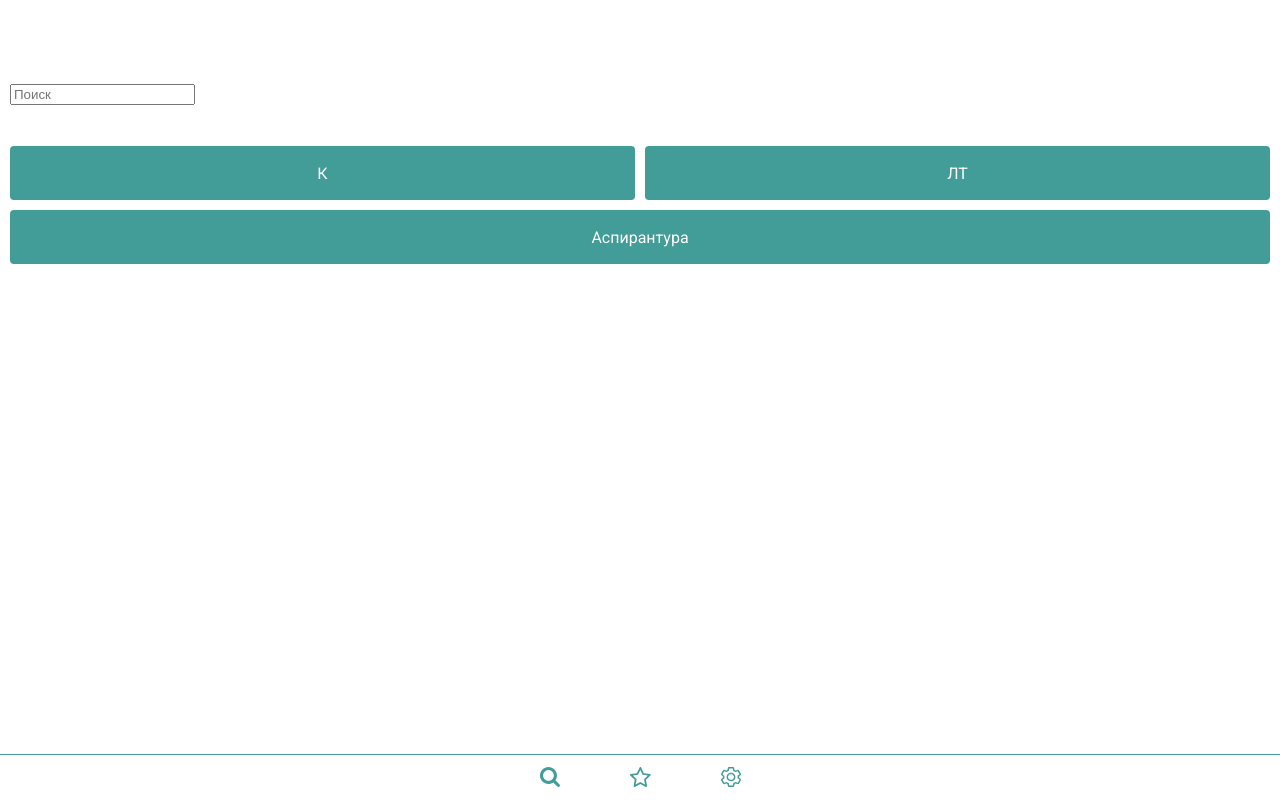
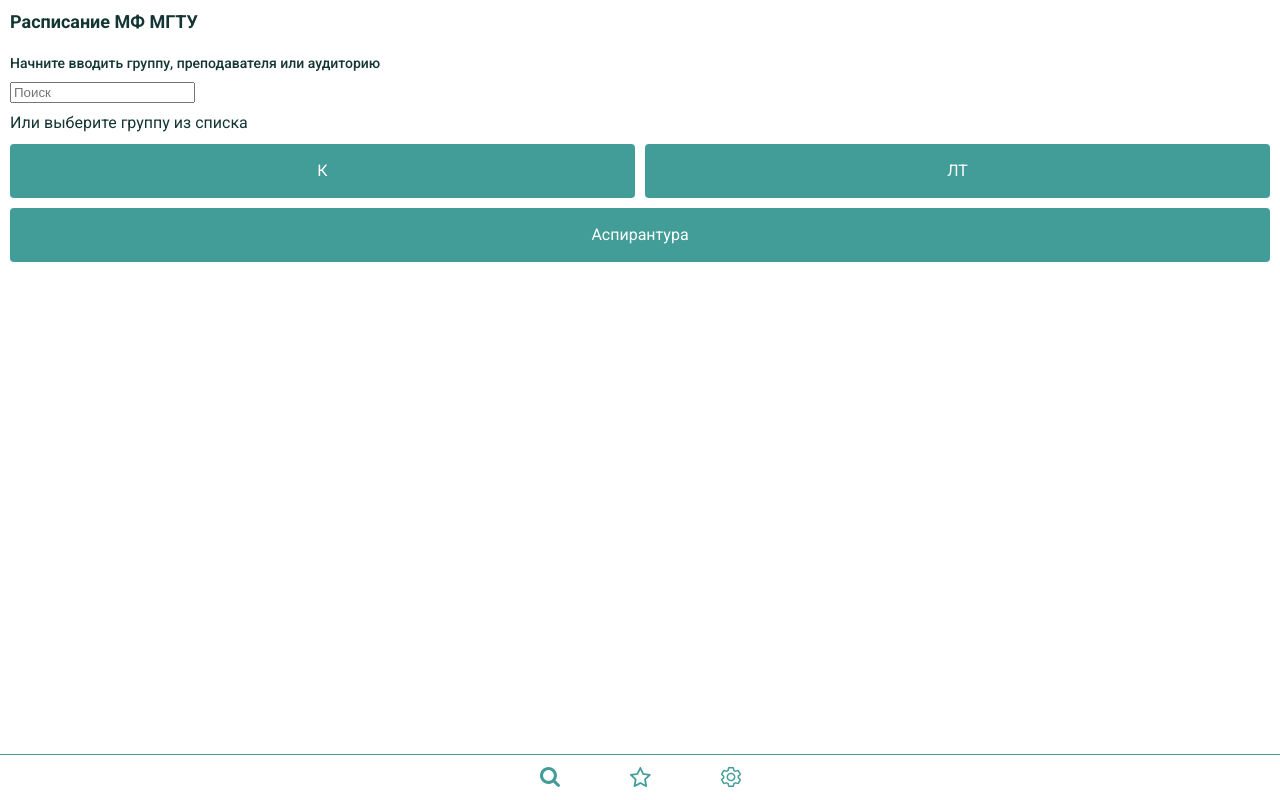
Before and after one commit to Psiniy-programmer/mfrsap, a React (Create React App) app: page / in a window 1280 px wide. Built offline with nearby package versions, Linux system fonts and the light colour scheme; no server answers.

Commit message:
Финал смены темы

```diff
--- a/src/Components/App/App.css
+++ b/src/Components/App/App.css
@@ -11,7 +11,7 @@
     --carousel--gap: 8px;
 
     --current--theme--rasp--txt: var(--rasp--text-light--theme);
-    --current--theme--menu--txt: var(--menu--txt--light--theme);
+    --current--theme--menu--txt: var(--bg--light--theme);
     --current--theme--bg: var(--bg--light--theme);
 }
 
@@ -32,14 +32,14 @@
 
 @media (prefers-color-scheme: light) {
     body {
-        --current--theme--menu--txt: var(--rasp--text-light--theme);
+        --current--theme--menu--txt: var(--menu--txt--light--theme);
         --current--theme--bg: var(--bg--light--theme);
     }
 }
 
 @media (prefers-color-scheme: dark) {
     body {
-        --current--theme--menu--txt: var(--txt--dark--theme);
+        --current--theme--menu--txt: var(--bg--light--theme);
         --current--theme--bg: var(--bg--dark--theme);
     }
 }
@@ -60,7 +60,7 @@
 }
 
 .raspTextColor {
-    color: var(--current--theme--rasp--txt);
+    color: var(--current--theme--bg);
 }
 
 .text-bold--large {
--- a/src/Components/App/App.js
+++ b/src/Components/App/App.js
@@ -13,6 +13,7 @@
 import SearchRoutes from "../Routes/SearchRoutes";
 import SettignsRoutes from "../Routes/SettignsRoutes";
 import FavoritesRoutes from "../Routes/FavoritesRoutes";
+import {removeClasses} from "../../helpers/helpers";
 
 class App extends Component {
 
@@ -23,7 +24,14 @@
         this.props.fetchAuditoryData('https://mf.bmstu.ru/rasp/test/?type=4');
     }
 
+    getThemeClass() {
+        const root = document.getElementById('body');
+        removeClasses(root);
+        root.classList.add(this.props.currentTheme);
+    }
+
     render() {
+        this.getThemeClass()
         return <div className={`App`}>
             <div className="content">
                 <Route exact path={`/`} render={routerProps => <>
@@ -42,6 +50,7 @@
 // Прокидываем из нашего store нужные нам состояния //
 const mapStateToProps = state => {
     return {
+        currentTheme : state.theme,
         groupsList: state.groupsList,
         facultyList: state.facultyList,
         teachersList: state.teachersList,
--- a/src/Components/App/Header/AppHeader.jsx
+++ b/src/Components/App/Header/AppHeader.jsx
@@ -49,7 +49,7 @@
                 <h1 className={'SearchTittle text-bold--large textColor'}>
                     Расписание МФ МГТУ
                 </h1>
-                <p className={'SearchDescription text-regular--medium textColor'}>
+                <p className={'SearchDescription text-medium--small textColor'}>
                     {this.dynamicDescription()}
                 </p>
             </div>
--- a/src/Components/MenuItem/style.css
+++ b/src/Components/MenuItem/style.css
@@ -1,7 +1,7 @@
 .MenuItem {
     display: grid;
     grid-template-rows: 1fr;
-    background-color: #429C97;
+    background-color: var(--green);
     border-radius: 4px;
     cursor: pointer;
     padding: 16px 0 16px 20px;
--- a/src/Components/Views/RaspView/RaspHeader/style.css
+++ b/src/Components/Views/RaspView/RaspHeader/style.css
@@ -1,6 +1,6 @@
 .RaspHeader {
     display: grid;
-    background-color: #FFFFFF;
+    background-color: var(--current--theme--bg);
     grid-template-columns: 41px 1fr;
 }
 
```
